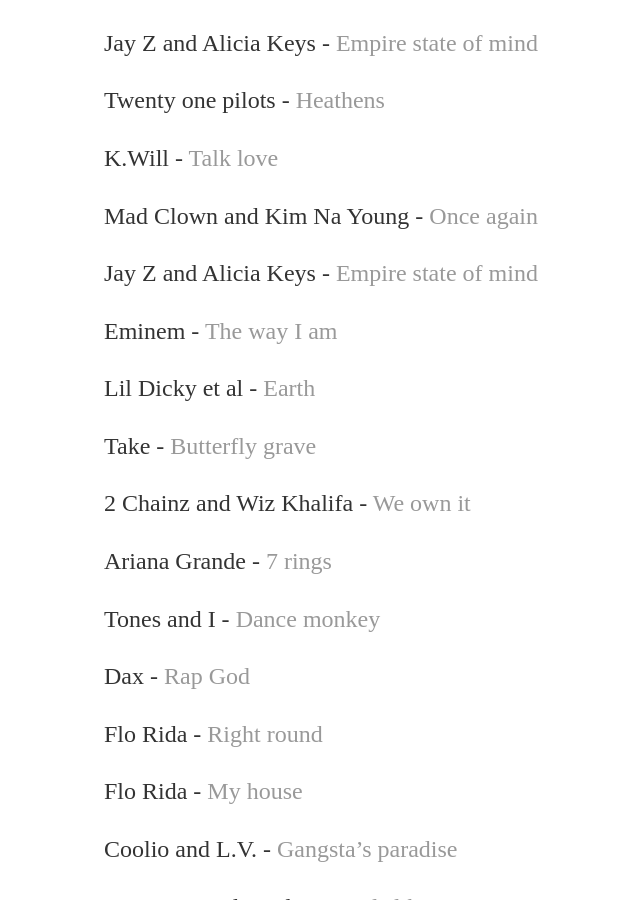
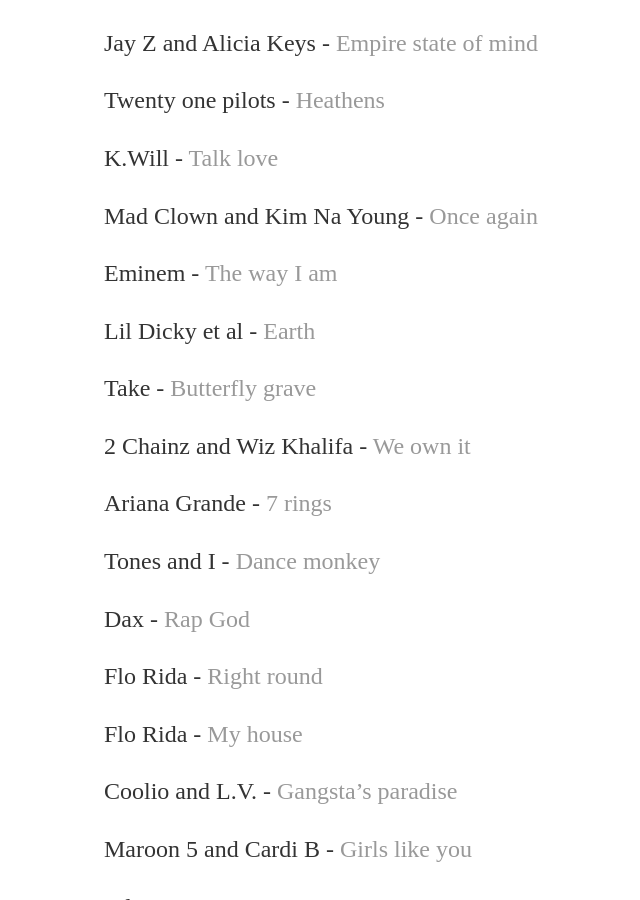
Before and after one commit to yjkweon24/yjkweon24.github.io, a Jekyll site: the page built from _posts/2018-10-23-songs-that-i-love.md, in a window 1280 px wide and 900 px high, scrolled down 5795 px. Shown: the whole window, without its empty margins (88-728 px from the left). Built offline with Jekyll 4.4.1, drawn with Linux system fonts in a browser that asks for light colours.

Commit message:
Update 2018-10-23-songs-that-i-love.md

```diff
--- a/_posts/2018-10-23-songs-that-i-love.md
+++ b/_posts/2018-10-23-songs-that-i-love.md
@@ -205,8 +205,6 @@
 
 Mad Clown and Kim Na Young - [Once again](https://www.youtube.com/watch?v=RwFi7wnH5W0)
 
-Jay Z and Alicia Keys - [Empire state of mind](https://www.youtube.com/watch?v=an3UERXQv2s)
-
 Eminem - [The way I am](https://www.youtube.com/watch?v=mQvteoFiMlg)
 
 Lil Dicky et al - [Earth](https://www.youtube.com/watch?v=pvuN_WvF1to)
```
